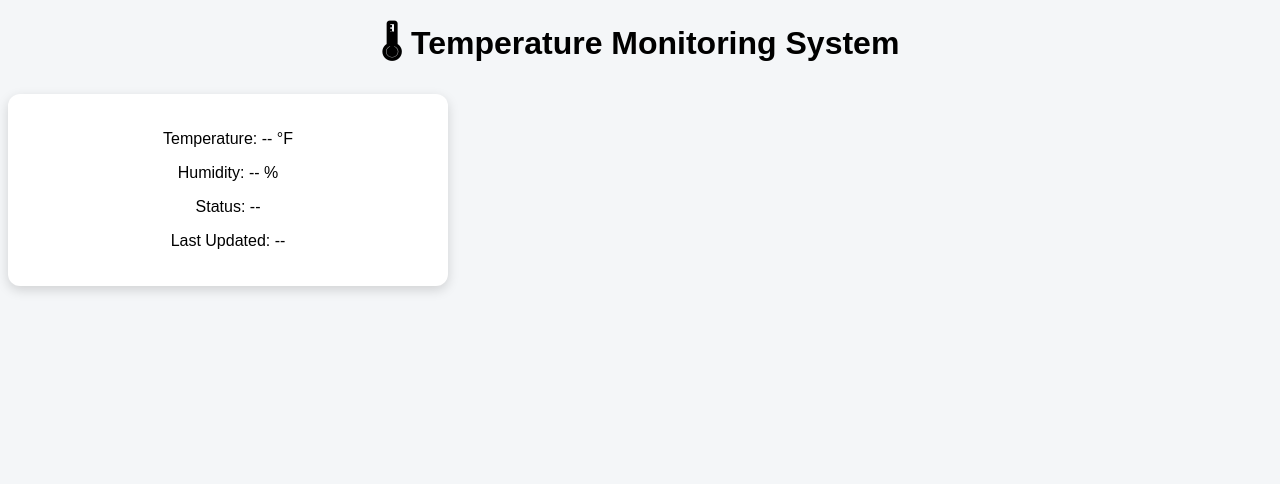
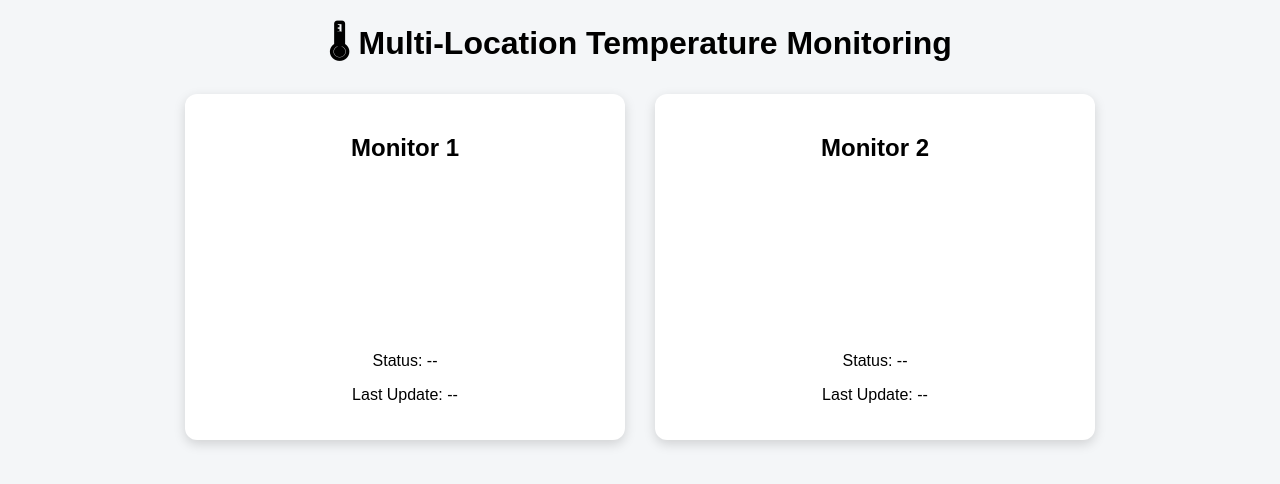
Before and after one commit to omarfarooq2011/thingspeak-dashboard, a plain HTML site: page index.html in a window 1280 px wide. Drawn offline with nearby package versions, Linux system fonts and the light colour scheme; no server answers.

Commit message:
Update index.html

```diff
--- a/index.html
+++ b/index.html
@@ -2,18 +2,31 @@
 <html lang="en">
 <head>
     <meta charset="UTF-8">
-    <title>Temperature Monitoring Dashboard</title>
+    <title>Multi-Sensor Temperature Dashboard</title>
+
+    <!-- Chart.js CDN -->
+    <script src="https://cdn.jsdelivr.net/npm/chart.js"></script>
+
     <link rel="stylesheet" href="style.css">
 </head>
 <body>
 
-<h1>🌡 Temperature Monitoring System</h1>
+<h1>🌡 Multi-Location Temperature Monitoring</h1>
 
-<div class="card">
-    <p>Temperature: <span id="temp">--</span> °F</p>
-    <p>Humidity: <span id="humidity">--</span> %</p>
-    <p>Status: <span id="status">--</span></p>
-    <p>Last Updated: <span id="time">--</span></p>
+<div class="grid">
+    <div class="card">
+        <h2>Monitor 1</h2>
+        <canvas id="chart1"></canvas>
+        <p>Status: <span id="status1">--</span></p>
+        <p>Last Update: <span id="time1">--</span></p>
+    </div>
+
+    <div class="card">
+        <h2>Monitor 2</h2>
+        <canvas id="chart2"></canvas>
+        <p>Status: <span id="status2">--</span></p>
+        <p>Last Update: <span id="time2">--</span></p>
+    </div>
 </div>
 
 <script src="script.js"></script>
```
